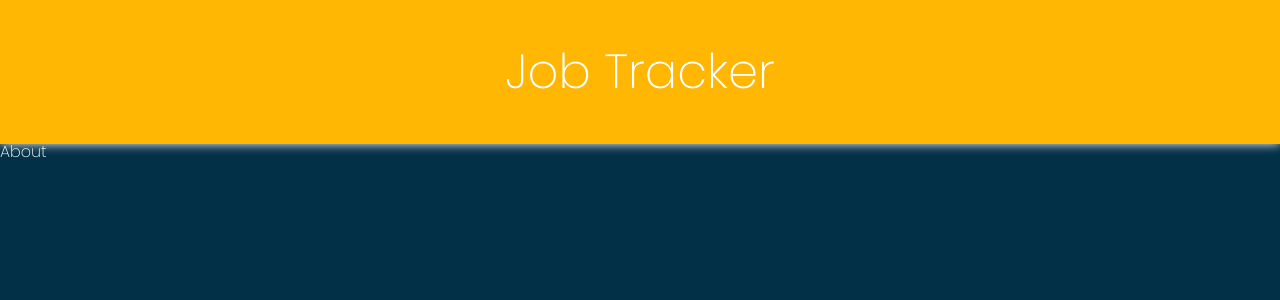
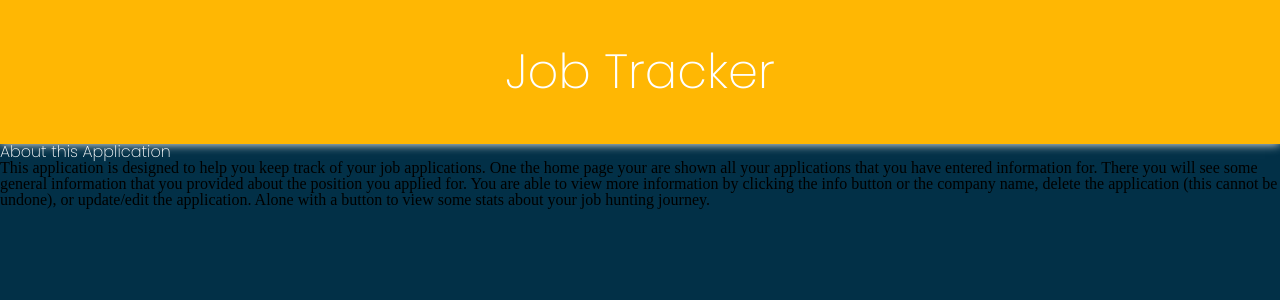
Before and after one commit to GeoffKellyNC/job-tracker-app, a React (Create React App) app: page /about in a window 1280 px wide. Shown: the top 300 px of the page. Built offline with nearby package versions, Linux system fonts and the light colour scheme.

Commit message:
added about page and compnent as well as some info about the app. ALso made some stlying changes. See ReadMe.md for full list of changes

```diff
--- a/src/components/About.js
+++ b/src/components/About.js
@@ -1,10 +1,18 @@
 import React from 'react'
+import { useHistory } from 'react-router-dom'
 
 
 const About = () => {
+
+    const history = useHistory();
+
+
     return(
         <div className = 'about-container'>
-            <h2>About</h2>
+            <h2>About this Application</h2>
+            <div className = 'general-app-info'>
+                <p>This application is designed to help you keep track of your job applications. One the home page your are shown all your applications that you have entered information for. There you will see some general information that you provided about the position you applied for. You are able to view more information by clicking the info button or the company name, delete the application (this cannot be undone), or update/edit the application. Alone with a button to view some stats about your job hunting journey.  </p>
+            </div>
         </div>
     )}
 
```
